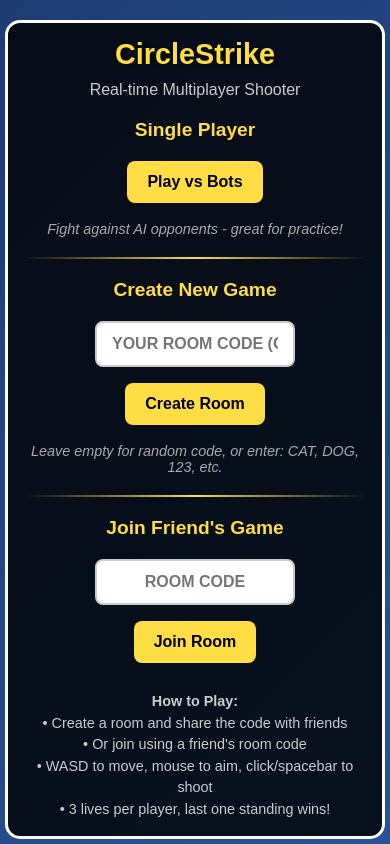
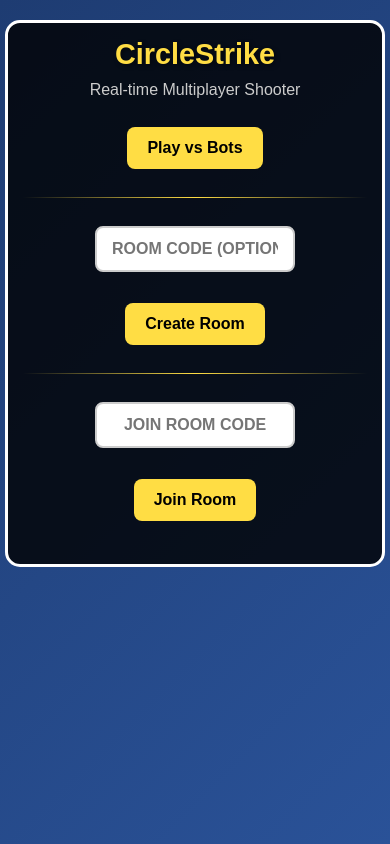
Before and after one commit to mahimistrying/CircleStrike, a FastAPI app: page / in a window 390 px wide. Run offline with FastAPI, Linux system fonts and the light colour scheme.

Commit message:
Create ultra-compact lobby design
- Removed all section headings and hints
- Removed instructions section completely
- Made inputs and buttons inline with flexbox
- Reduced all margins, padding, and font sizes
- Simplified room creation display
- Thinner dividers with less spacing
- Now fits easily on desktop without scrolling
- Clean, minimal interface with essential functionality only

```diff
--- a/web_version/templates/lobby.html
+++ b/web_version/templates/lobby.html
@@ -49,27 +49,25 @@
         }
 
         .action-section {
-            margin-bottom: 20px;
-        }
-
-        .action-section h3 {
-            color: #ffdd44;
-            margin-bottom: 12px;
-            font-size: 1.2em;
+            margin-bottom: 15px;
+            display: flex;
+            justify-content: center;
+            align-items: center;
+            gap: 10px;
+            flex-wrap: wrap;
         }
 
         button {
             background: #ffdd44;
             color: #000;
             border: none;
-            padding: 12px 25px;
-            font-size: 1em;
+            padding: 10px 20px;
+            font-size: 0.95em;
             font-weight: bold;
             border-radius: 8px;
             cursor: pointer;
-            margin: 8px;
             transition: all 0.2s ease;
-            min-width: 140px;
+            min-width: 120px;
         }
 
         button:hover {
@@ -78,49 +76,43 @@
         }
 
         input {
-            padding: 10px 15px;
-            font-size: 1em;
+            padding: 10px 12px;
+            font-size: 0.9em;
             border: 2px solid #ccc;
             border-radius: 8px;
-            margin: 8px;
             text-align: center;
             text-transform: uppercase;
             font-weight: bold;
-            max-width: 180px;
+            width: 160px;
         }
 
         .room-code-display {
             background: rgba(255, 221, 68, 0.2);
             border: 2px solid #ffdd44;
-            padding: 15px;
+            padding: 12px;
             border-radius: 8px;
-            margin: 15px 0;
+            margin: 10px 0;
             display: none;
         }
 
-        .room-code-display h3 {
-            color: #ffdd44;
-            margin-bottom: 10px;
-        }
-
         .room-code {
-            font-size: 2em;
+            font-size: 1.6em;
             font-weight: bold;
             color: #ffdd44;
-            letter-spacing: 3px;
-            margin: 10px 0;
+            letter-spacing: 2px;
+            margin: 8px 0;
         }
 
         .share-link {
-            font-size: 0.9em;
+            font-size: 0.8em;
             color: #cccccc;
             word-break: break-all;
-            margin: 10px 0;
+            margin: 5px 0;
         }
 
         .divider {
-            margin: 20px 0;
-            height: 2px;
+            margin: 12px 0;
+            height: 1px;
             background: linear-gradient(to right, transparent, #ffdd44, transparent);
         }
 
@@ -182,39 +174,22 @@
                 margin-bottom: 25px;
             }
 
+            .action-section {
+                flex-direction: column;
+                gap: 15px;
+                margin-bottom: 25px;
+            }
+
             button {
                 min-width: 140px;
                 padding: 15px 25px;
                 font-size: 1.1em;
-                margin: 10px 5px;
             }
 
             input {
-                max-width: 250px;
-                width: 90%;
+                width: 250px;
                 padding: 15px 20px;
                 font-size: 1.1em;
-                margin: 10px 5px;
-            }
-
-            .action-section {
-                margin-bottom: 25px;
-            }
-
-            .action-section h3 {
-                font-size: 1.3em;
-                margin-bottom: 15px;
-            }
-
-            .hint {
-                font-size: 0.9em;
-                margin-top: 10px;
-            }
-
-            .instructions {
-                font-size: 0.95em;
-                line-height: 1.5;
-                margin-top: 20px;
             }
 
             .room-code {
@@ -315,33 +290,26 @@
 
         <!-- Single Player Section -->
         <div class="action-section">
-            <h3>Single Player</h3>
             <button onclick="startSinglePlayer()">Play vs Bots</button>
-            <div class="hint">Fight against AI opponents - great for practice!</div>
         </div>
 
         <div class="divider"></div>
 
         <!-- Create Room Section -->
         <div class="action-section">
-            <h3>Create New Game</h3>
             <input
                 type="text"
                 id="customRoomCode"
-                placeholder="YOUR ROOM CODE (optional)"
+                placeholder="ROOM CODE (optional)"
                 maxlength="20"
                 oninput="this.value = this.value.toUpperCase().replace(/[^A-Z0-9]/g, '')"
             >
-            <br>
             <button onclick="createRoom()">Create Room</button>
-            <div class="hint">Leave empty for random code, or enter: CAT, DOG, 123, etc.</div>
         </div>
 
         <!-- Room Created Display -->
         <div id="roomCreated" class="room-code-display">
-            <h3>Room Created!</h3>
             <div class="room-code" id="roomCodeDisplay">ABC123</div>
-            <div class="share-link">Share this link with friends:</div>
             <div class="share-link" id="shareLink">http://localhost:8080/room/ABC123</div>
             <button onclick="joinCreatedRoom()">Start Game</button>
         </div>
@@ -350,27 +318,17 @@
 
         <!-- Join Room Section -->
         <div class="action-section">
-            <h3>Join Friend's Game</h3>
             <input
                 type="text"
                 id="roomCodeInput"
-                placeholder="ROOM CODE"
+                placeholder="JOIN ROOM CODE"
                 maxlength="20"
                 oninput="this.value = this.value.toUpperCase().replace(/[^A-Z0-9]/g, '')"
             >
-            <br>
             <button onclick="joinRoom()">Join Room</button>
         </div>
 
         <div id="error" class="error"></div>
-
-        <div class="instructions">
-            <strong>How to Play:</strong><br>
-            • Create a room and share the code with friends<br>
-            • Or join using a friend's room code<br>
-            • WASD to move, mouse to aim, click/spacebar to shoot<br>
-            • 3 lives per player, last one standing wins!
-        </div>
     </div>
 
     <script>
```
